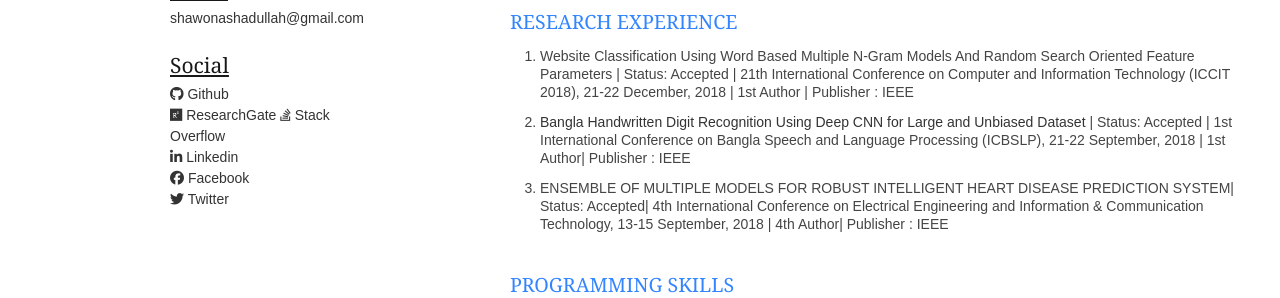
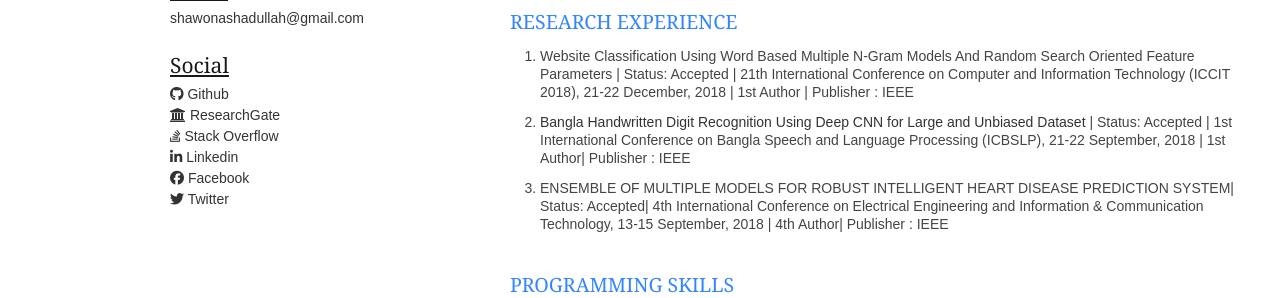
Before and after one commit to shawon100/shawon100.github.io, a Jekyll site: the page built from resume.html, in a window 1280 px wide. Shown: the part 662-960 px from the top of the page. Built offline with Jekyll 4.4.1, drawn with Linux system fonts in a browser that asks for light colours; nearby versions of some CDN libraries; library files that are not in the unit come from our copies.

Commit message:
Update resume.html

```diff
--- a/resume.html
+++ b/resume.html
@@ -94,7 +94,7 @@
             <a href="mailto:shawonashadullah@gmail.com">shawonashadullah@gmail.com</a><br><br>
             <h4><u>Social</u></h4>
             <a href="https://github.com/shawon100"><i class="fa fa-github"></i> Github</a><br/>
-            <a href="https://www.researchgate.net/profile/Ashadullah_Shawon"><i class="fa fa-researchgate"></i> ResearchGate</a>
+            <a href="https://www.researchgate.net/profile/Ashadullah_Shawon"><i class="fa fa-university"></i> ResearchGate</a><br/>
              <a href="https://stackoverflow.com/users/3859220/shawon"><i class="fa fa-stack-overflow"></i> Stack Overflow</a><br>
              <a href="http://linkedin.com/in/{{ site.linkedin }}"><i class="fa fa-linkedin"></i> Linkedin</a><br>
             <a href="https://facebook.com/ashadullah.shawon"><i class="fa fa-facebook"></i> Facebook</a><br>
```
